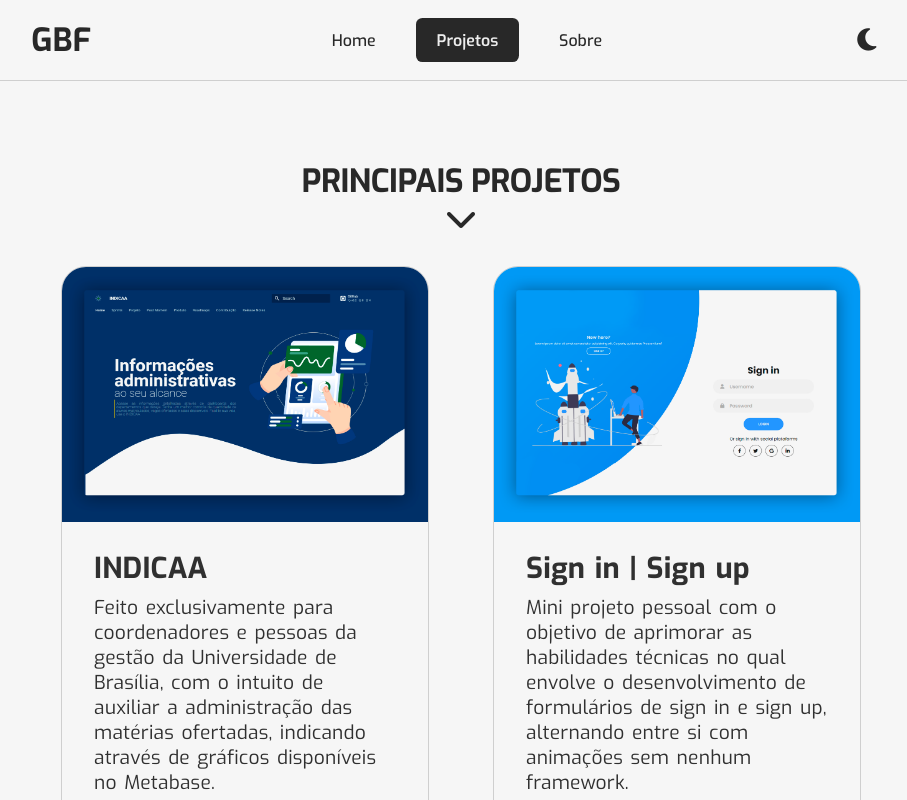
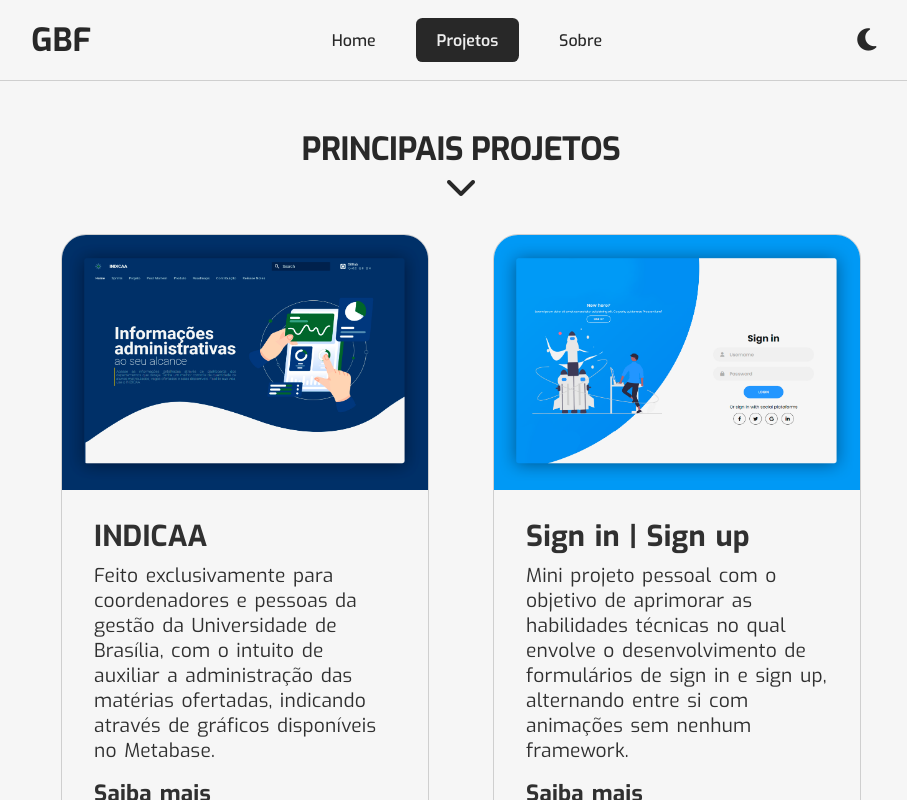
Before and after one commit to guibrbs/Portfolio-OLD, a React (Vite) app: page /projetos in a window 1280 px wide. Shown: the top 800 px of the page, without its empty margins (179-1086 px from the left). Built offline with nearby package versions, Linux system fonts and the light colour scheme.

Commit message:
:repeat: Changing margin

```diff
--- a/src/pages/Projects_Page/styles.css
+++ b/src/pages/Projects_Page/styles.css
@@ -1,5 +1,5 @@
 .projects-page .projects-area {
-  margin: 10rem 0 10rem 0;
+  margin: 8rem 0 5rem 0;
 }
 
 .projects-page .explore {
```
